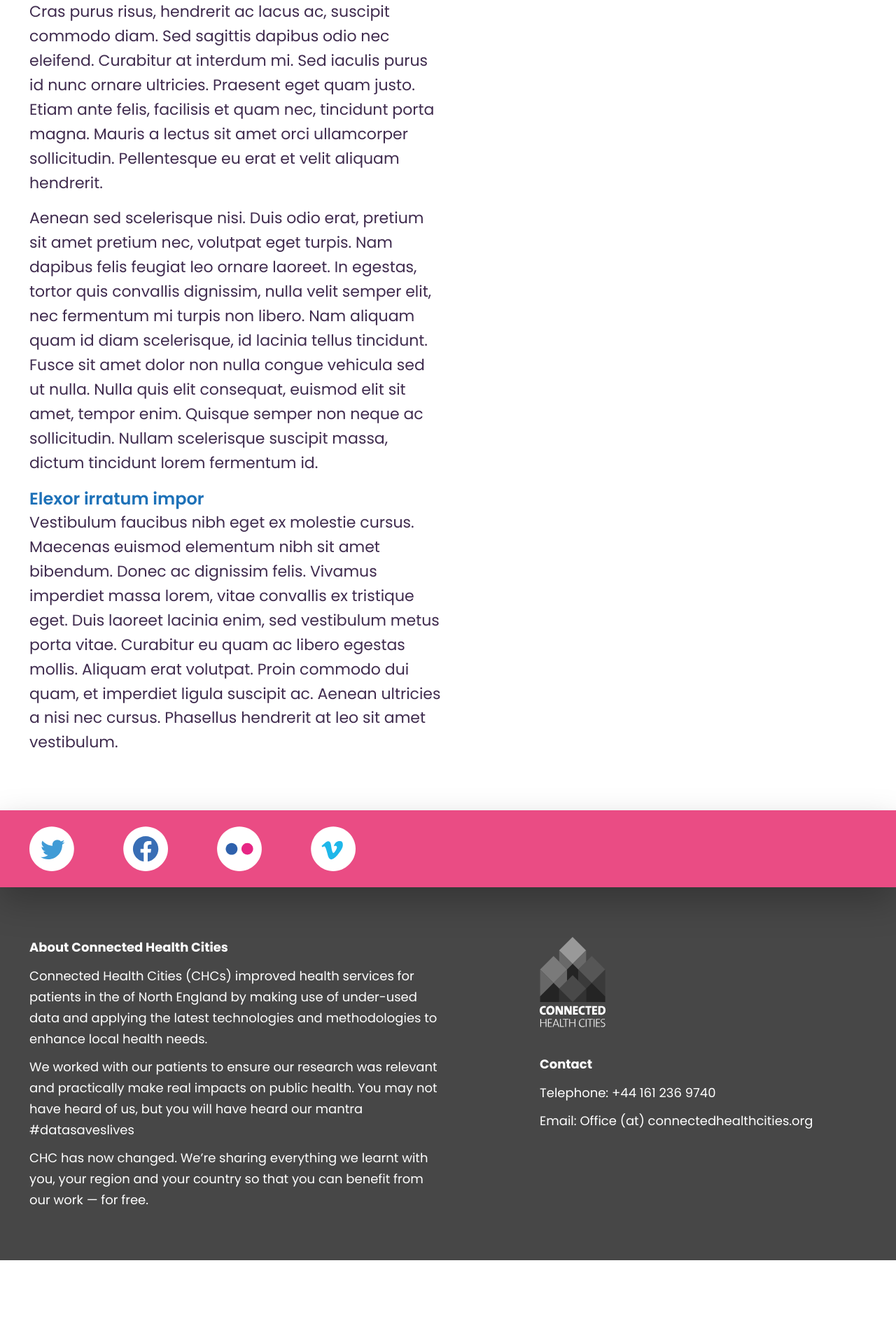
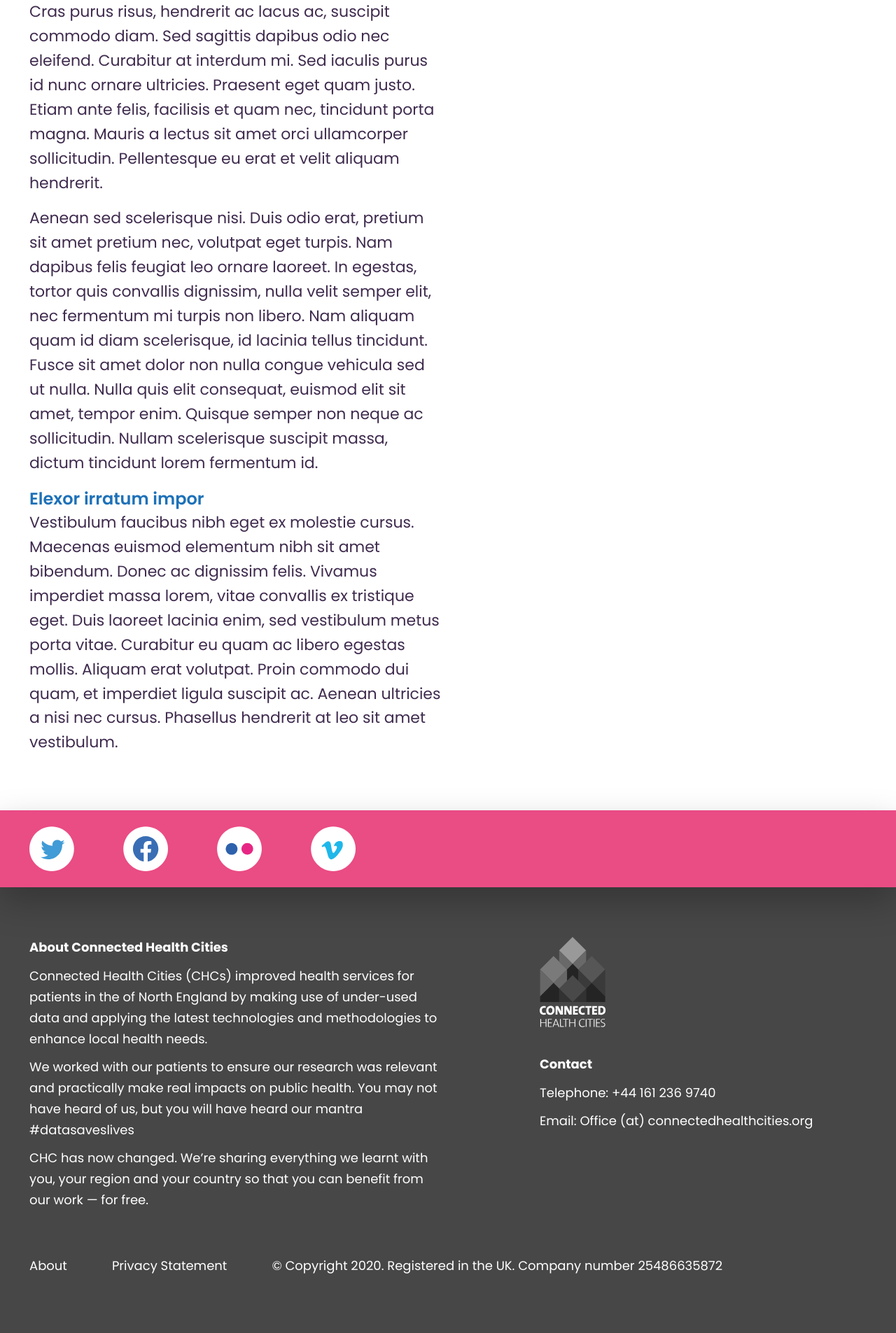
Before and after one commit to connectedhealthcities/connectedhealthcities, a Jekyll site: the page built from docs/index.md, in a window 1280 px wide. Shown: the part 2008-3913 px from the top of the page at 70% size. Built offline with Jekyll 4.4.1, drawn with Linux system fonts in a browser that asks for light colours; our own code applies the rules of GitHub Pages for plain Markdown files; before the commit the page ends 3809 px from its top, so only the background shows below that.

Commit message:
Footer layout

```diff
--- a/docs/_config.yml
+++ b/docs/_config.yml
@@ -48,6 +48,17 @@ header_pages:
   - connected-yorkshire.md
   - appendix.md
 
+footer:
+  - type: page
+    value: about.md
+    weight: 0
+  - type: page
+    value: privacy.md
+    weight: 1
+  - type: text
+    value: '© Copyright 2020.  Registered in the UK. Company number 25486635872'
+    weight: 2
+
 logo: 'assets/logo.svg'
 
 repository: 'connectedhealthcities/connectedhealthcities.github.io'
--- a/docs/_includes/footer.html
+++ b/docs/_includes/footer.html
@@ -12,5 +12,19 @@
         {%- assign footer_right = site.page_sections | where: "id", '/page_sections/footer_right' | first -%}
         {% include two_columns.html left_contents=footer_left right_contents=footer_right %}
 
+        <div class="wrapper">
+            <ul id="footer__terms">
+            {%- for entry in site.footer | sort weight -%}
+                {%- if entry.type == 'page' -%}
+                    {%- assign my_page = site.pages | where: "path", entry.value | first -%}
+                    {%- if my_page.title -%}
+                        <li><a class="page-link {{extra_class}}" href="{{ my_page.url | relative_url }}">{{ my_page.title | escape }}</a></li>
+                    {%- endif -%}
+                {%- elsif entry.type == 'text' -%}
+                    <li>{{ entry.value | mardownify }}</li>
+                {%- endif -%}
+            {%- endfor -%}
+            </ul>
+        </div>
     </div>
 </footer>
--- a/docs/_sass/base.scss
+++ b/docs/_sass/base.scss
@@ -435,4 +435,28 @@ p {
     svg {
         margin-bottom: 38px;
     }
+
+    #footer__terms {
+        list-style: none;
+        display: flex;
+        margin: to_rem(64) 0 0;
+        padding: 0;
+
+        li {
+            margin-right: to_rem(64);
+
+            &:last-of-type {
+                margin-right: 0;
+            }
+        }
+
+
+        a {
+            font-weight: normal;
+            font-size: to_rem(18);
+            line-height: 167%;
+            color: #fff;
+            text-decoration: none;
+        }
+    }
 }
--- /dev/null
+++ b/docs/privacy.md
@@ -0,0 +1,3 @@
+---
+title: Privacy Statement
+---
```
Also changed, not shown: docs/about.md (added, +3 -0 lines).
